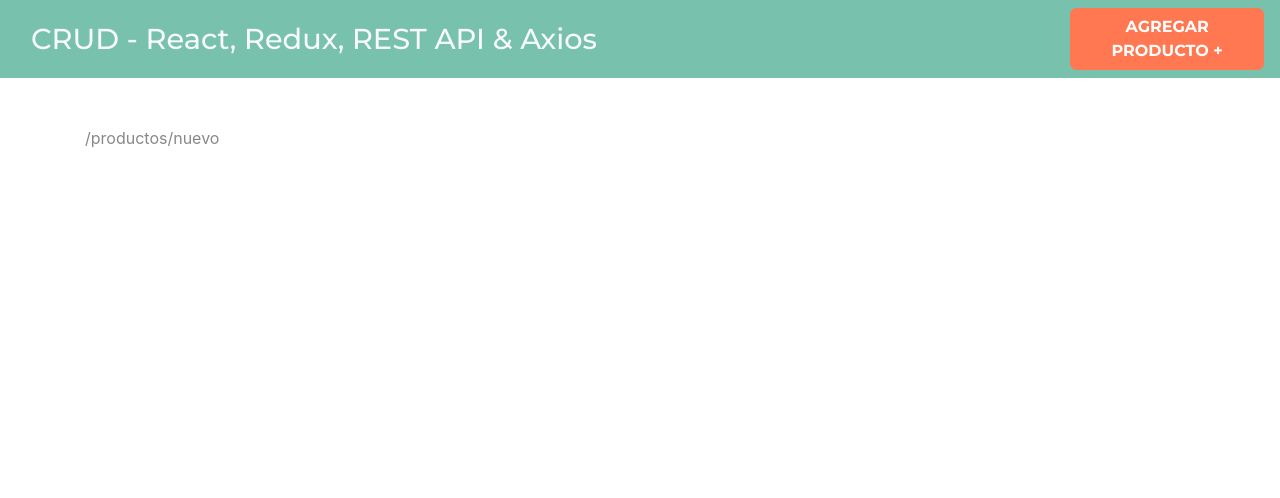
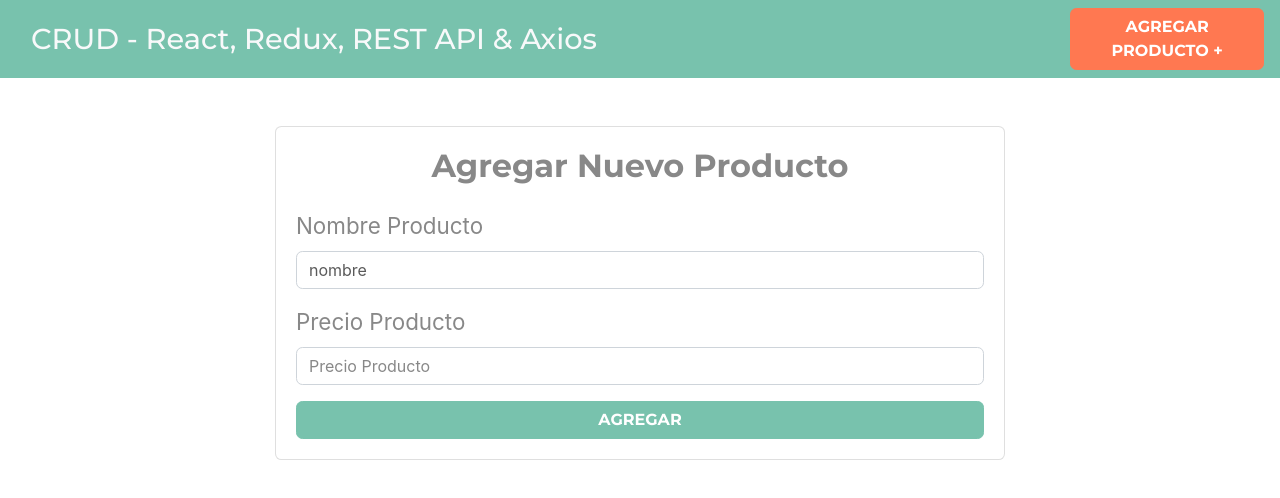
Before and after one commit to armandoltx/reduxCRUD, a React (Create React App) app: page /productos/nuevo in a window 1280 px wide. Shown: the top 498 px of the page. Built offline with nearby package versions, Linux system fonts and the light colour scheme.

Commit message:
565. Creando el formulario para nuevos productos

```diff
--- a/src/components/NuevoProducto.js
+++ b/src/components/NuevoProducto.js
@@ -2,8 +2,47 @@
 
 const NuevoProducto = () => {
   return (
-    <div>
-      /productos/nuevo
+    <div className="row justify-content-center">
+      <div className="col-md-8">
+        <div className="card">
+          <div className="card-body">
+            <h2 className="text-center mb-4 font-weight-bold">
+              Agregar Nuevo Producto
+            </h2>
+
+            <form
+
+            >
+              <div className="form-group">
+                <label>Nombre Producto</label>
+                <input
+                  type="text"
+                  className="form-control"
+                  placeholder="Nombre Producto"
+                  name="nombre"
+                  value="nombre"
+                />
+              </div>
+
+              <div className="form-group">
+                <label>Precio Producto</label>
+                <input
+                  type="number"
+                  className="form-control"
+                  placeholder="Precio Producto"
+                  name="precio"
+                  value="precio"
+                />
+              </div>
+
+              <button
+                type="submit"
+                className="btn btn-primary font-weight-bold text-uppercase d-block w-100"
+              >Agregar</button>
+            </form>
+          </div>
+        </div>
+      </div>
     </div>
   );
 };
```
